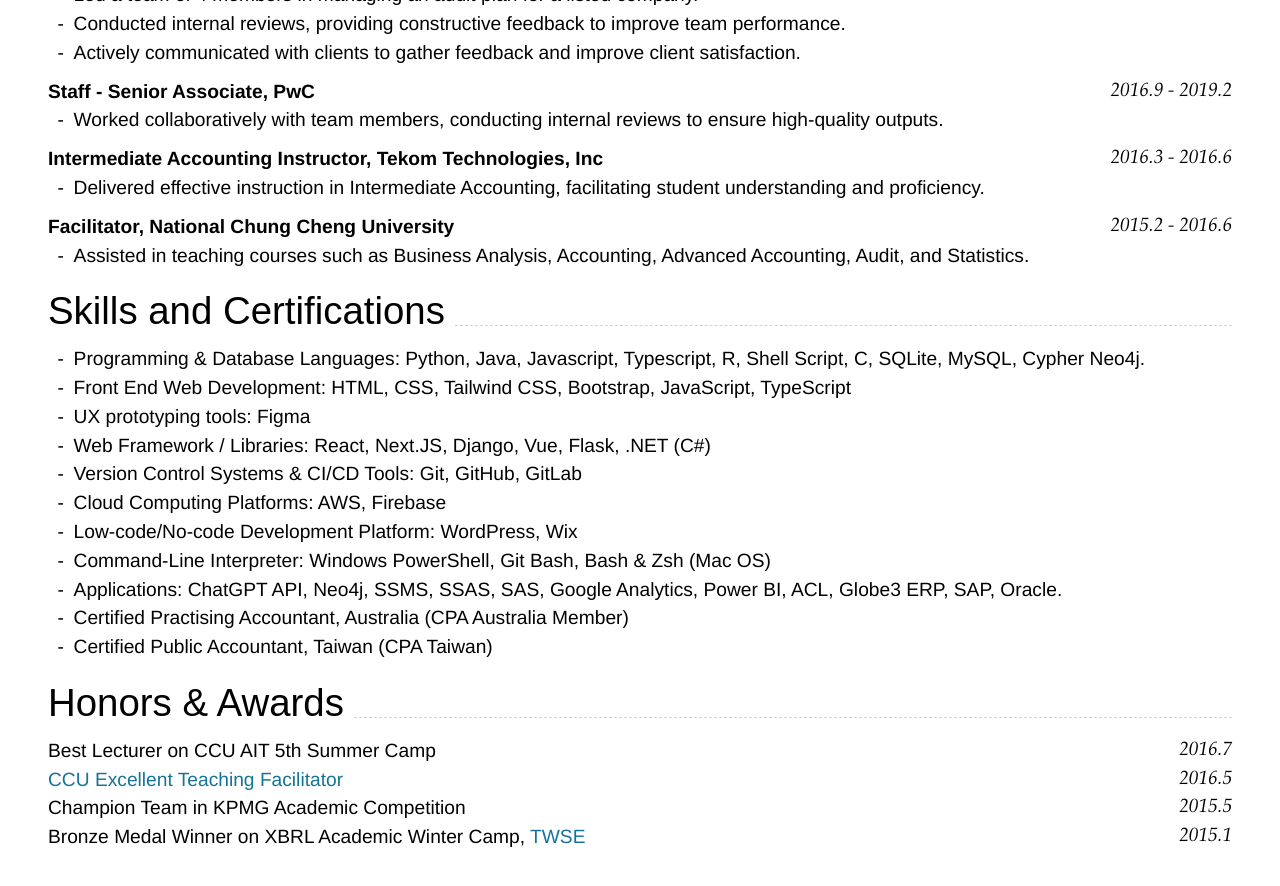
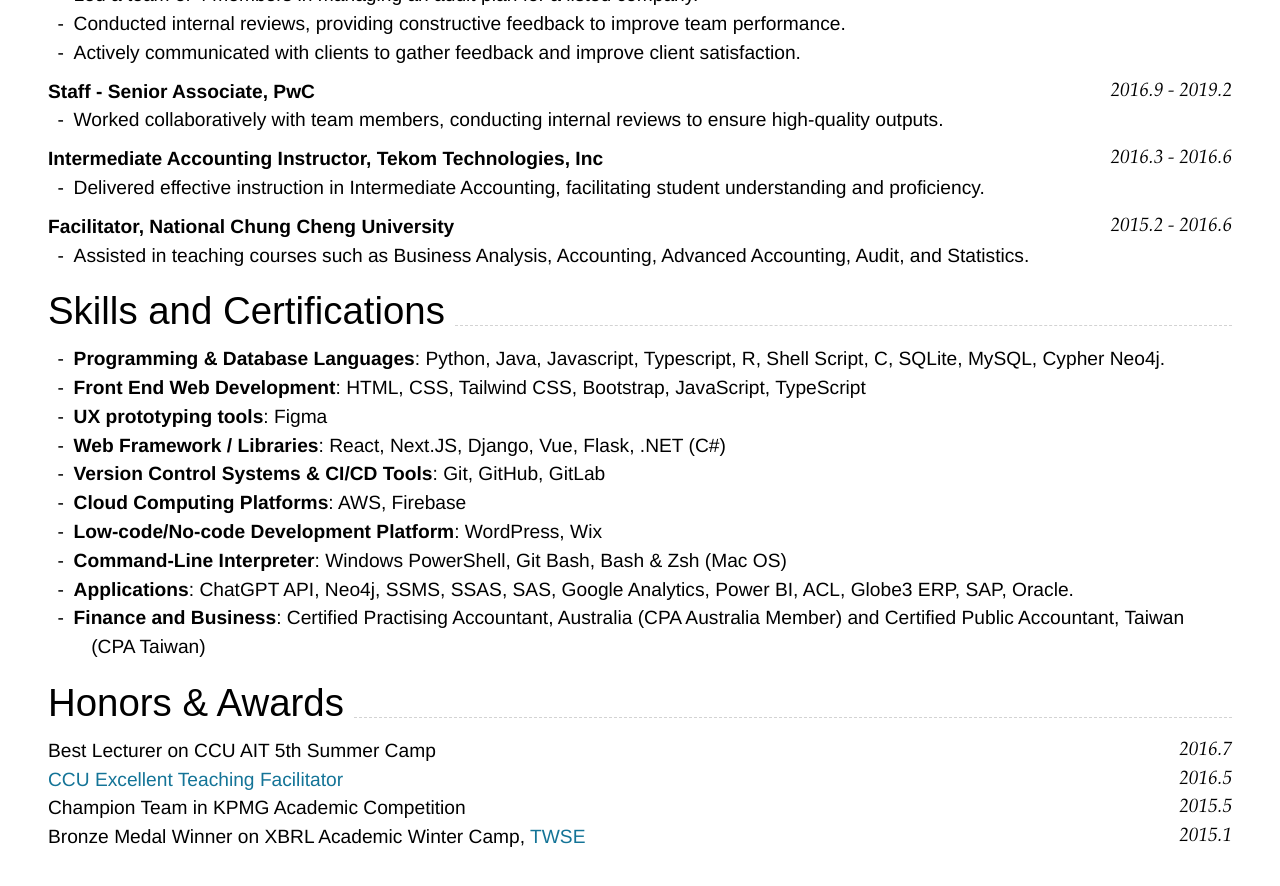
Before and after one commit to HUIXIN-TW/Resume, a Jekyll site: the page built from index.md, in a window 1280 px wide and 900 px high, scrolled down 1898 px. Shown: the top 886 px of the window. Built offline with Jekyll 4.4.1, drawn with Linux system fonts in a browser that asks for light colours; nearby versions of some CDN libraries.

```diff
--- a/index.md
+++ b/index.md
@@ -251,17 +251,16 @@ Statistics Course `2015.2 - 2015.6`
 
 <!-- Abstract for SD -->
 
--   Programming & Database Languages: Python, Java, Javascript, Typescript, R, Shell Script, C, SQLite, MySQL, Cypher Neo4j.
--   Front End Web Development: HTML, CSS, Tailwind CSS, Bootstrap, JavaScript, TypeScript
--   UX prototyping tools: Figma
--   Web Framework / Libraries: React, Next.JS, Django, Vue, Flask, .NET (C#)
--   Version Control Systems & CI/CD Tools: Git, GitHub, GitLab
--   Cloud Computing Platforms: AWS, Firebase
--   Low-code/No-code Development Platform: WordPress, Wix
--   Command-Line Interpreter: Windows PowerShell, Git Bash, Bash & Zsh (Mac OS)
--   Applications: ChatGPT API, Neo4j, SSMS, SSAS, SAS, Google Analytics, Power BI, ACL, Globe3 ERP, SAP, Oracle.
--   Certified Practising Accountant, Australia (CPA Australia Member)
--   Certified Public Accountant, Taiwan (CPA Taiwan)
+-   **Programming & Database Languages**: Python, Java, Javascript, Typescript, R, Shell Script, C, SQLite, MySQL, Cypher Neo4j.
+-   **Front End Web Development**: HTML, CSS, Tailwind CSS, Bootstrap, JavaScript, TypeScript
+-   **UX prototyping tools**: Figma
+-   **Web Framework / Libraries**: React, Next.JS, Django, Vue, Flask, .NET (C#)
+-   **Version Control Systems & CI/CD Tools**: Git, GitHub, GitLab
+-   **Cloud Computing Platforms**: AWS, Firebase
+-   **Low-code/No-code Development Platform**: WordPress, Wix
+-   **Command-Line Interpreter**: Windows PowerShell, Git Bash, Bash & Zsh (Mac OS)
+-   **Applications**: ChatGPT API, Neo4j, SSMS, SSAS, SAS, Google Analytics, Power BI, ACL, Globe3 ERP, SAP, Oracle.
+-   **Finance and Business**: Certified Practising Accountant, Australia (CPA Australia Member) and Certified Public Accountant, Taiwan (CPA Taiwan)
 
 ## Honors & Awards
 
```
Also changed, not shown: index_AA.md (+10 -11 lines).
